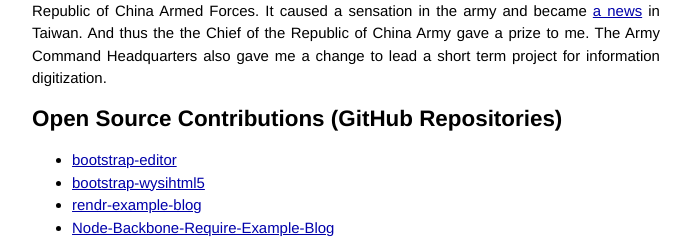
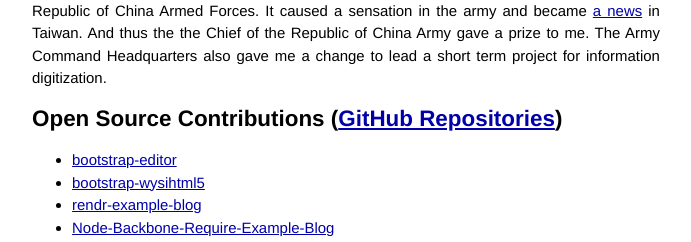
Before and after one commit to trantorLiu/trantorliu.github.io, a Jekyll site: the page built from resume.md, in a window 1280 px wide. Shown: the part 2047-2289 px from the top of the page, without its empty margins (294-985 px from the left). Built offline with Jekyll 4.4.1, drawn with Linux system fonts in a browser that asks for light colours; part of the change alters nothing that is shown.

```diff
--- a/resume.md
+++ b/resume.md
@@ -66,7 +66,7 @@ High Intermediate [GEPT](https://www.lttc.ntu.edu.tw/E_LTTC/E_GEPT.htm)
 ## More about the [ArmyApp](http://armyapp.tw)
 It's an app I built with my college friends when I was a second lieutenant chief counselor at Republic of China Armed Forces. It caused a sensation in the army and became [a news](http://armyapp.tw/#video) in Taiwan. And thus the the Chief of the Republic of China Army gave a prize to me. The Army Command Headquarters also gave me a change to lead a short term project for information digitization.
 
-## Open Source Contributions (GitHub Repositories)
+## Open Source Contributions ([GitHub Repositories](https://github.com/trantorLiu))
 - [bootstrap-editor](https://github.com/trantorLiu/bootstrap-editor)
 - [bootstrap-wysihtml5](https://github.com/trantorLiu/bootstrap-wysihtml5)
 - [rendr-example-blog](https://github.com/trantorLiu/rendr-example-blog)
```
